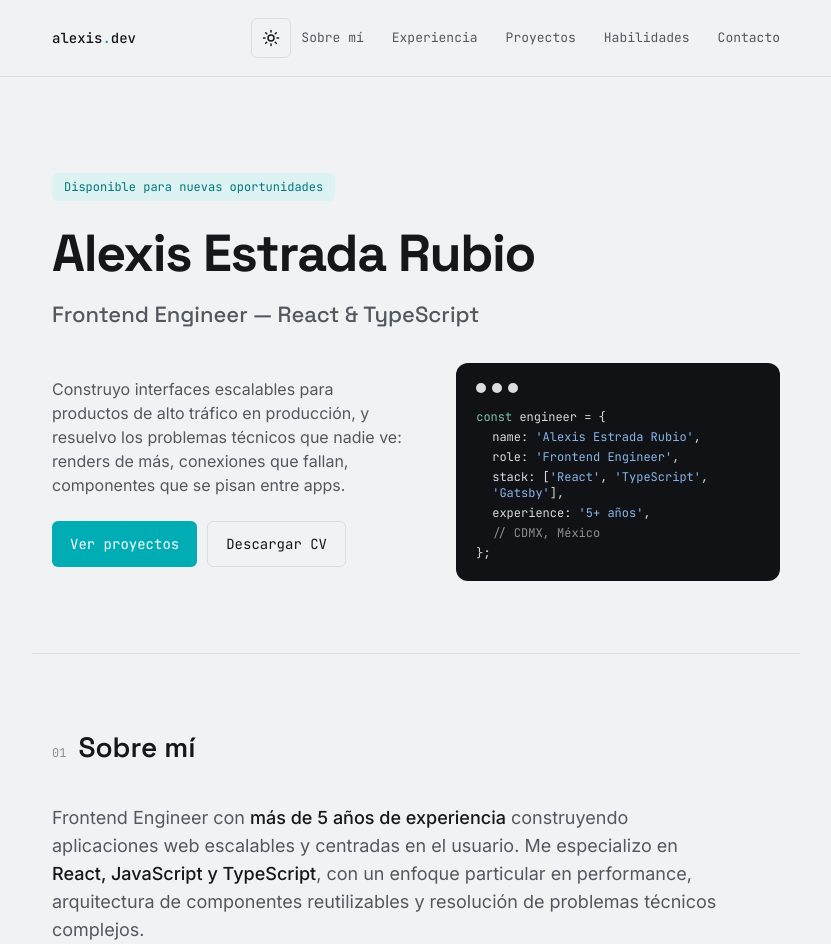
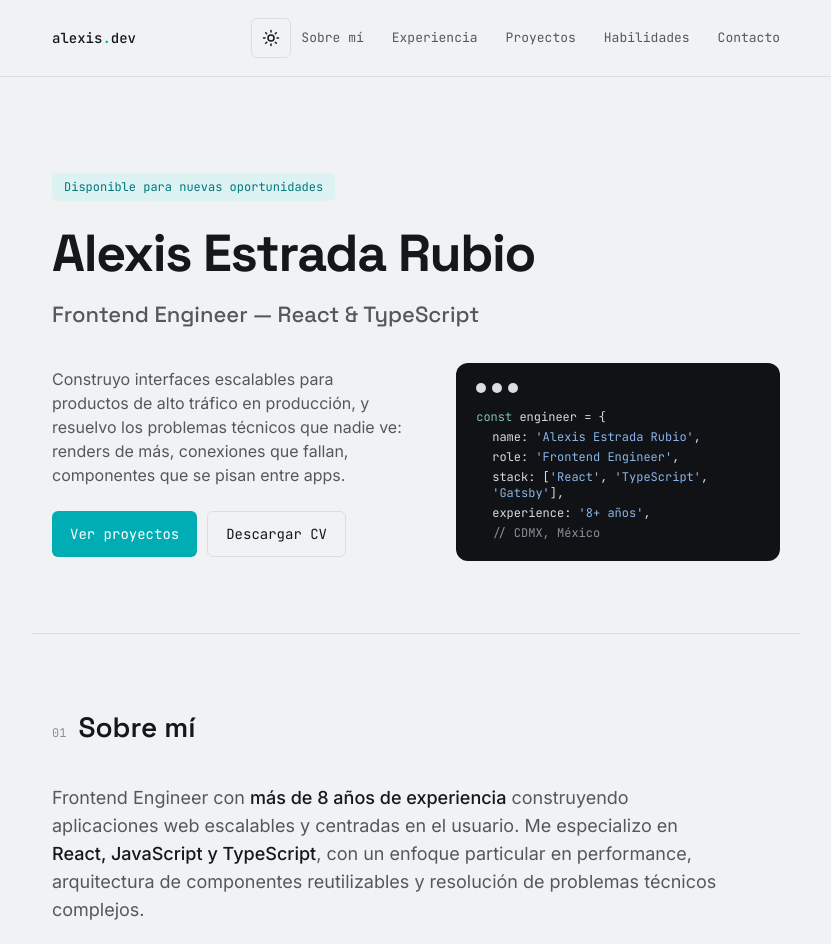
Before and after one commit to AlexisEstradaRubio/portafolio-app, a React (Vite) app: page / in a window 1280 px wide. Shown: the top 944 px of the page, without its empty margins (224-1055 px from the left). Built offline with nearby package versions, Linux system fonts and the light colour scheme.

Commit message:
fix experincie

```diff
--- a/src/data/skills.ts
+++ b/src/data/skills.ts
@@ -4,12 +4,21 @@ export const skillGroups: SkillGroup[] = [
   {
     id: 'frontend',
     title: 'Frontend',
-    skills: ['React', 'TypeScript', 'JavaScript', 'Gatsby', 'CSS3', 'Design Systems'],
+    skills: [
+      'React',
+      'React Hooks',
+      'Redux.js',
+      'TypeScript',
+      'JavaScript',
+      'Gatsby',
+      'CSS3',
+      'Design Systems',
+    ],
   },
   {
     id: 'quality',
     title: 'Calidad y monitoreo',
-    skills: ['Datadog', 'Sentry', 'Testing E2E'],
+    skills: ['Datadog', 'Sentry', 'Jest', 'Testing E2E'],
   },
   {
     id: 'analytics',
@@ -19,6 +28,6 @@ export const skillGroups: SkillGroup[] = [
   {
     id: 'workflow',
     title: 'Flujo de trabajo',
-    skills: ['Git', 'CI/CD', 'Figma', 'Scrum'],
+    skills: ['Git', 'GitHub', 'GitLab', 'Webpack', 'CI/CD', 'Figma', 'Scrum'],
   },
 ]
--- a/src/sections/About.tsx
+++ b/src/sections/About.tsx
@@ -7,7 +7,7 @@ export const About = () => {
             </div>
             <div className="max-w-2xl flex flex-col gap-4 text-[15.5px] md:text-lg text-ink-soft">
                 <p>
-                    Frontend Engineer con <strong className="text-ink font-medium">más de 5 años de experiencia</strong> construyendo
+                    Frontend Engineer con <strong className="text-ink font-medium">más de 8 años de experiencia</strong> construyendo
                     aplicaciones web escalables y centradas en el usuario. Me especializo
                     en <strong className="text-ink font-medium">React, JavaScript y TypeScript</strong>, con un enfoque particular en
                     performance, arquitectura de componentes reutilizables y resolución
--- a/src/sections/Hero.tsx
+++ b/src/sections/Hero.tsx
@@ -54,12 +54,11 @@ export const Hero = () => {
                             stack: [<span className="text-[#89B4E8]">'React'</span>, <span className="text-[#89B4E8]">'TypeScript'</span>, <span className="text-[#89B4E8]">'Gatsby'</span>],
                         </div>
                         <div className="pl-4">
-                            experience: <span className="text-[#89B4E8]">'5+ años'</span>,
+                            experience: <span className="text-[#89B4E8]">'8+ años'</span>,
                         </div>
                         <div className="pl-4 text-ink-faint">
                             // CDMX, México
                         </div>
-                        <div>{"}"};</div>
                     </div>
                 </div>
             </div>
```
